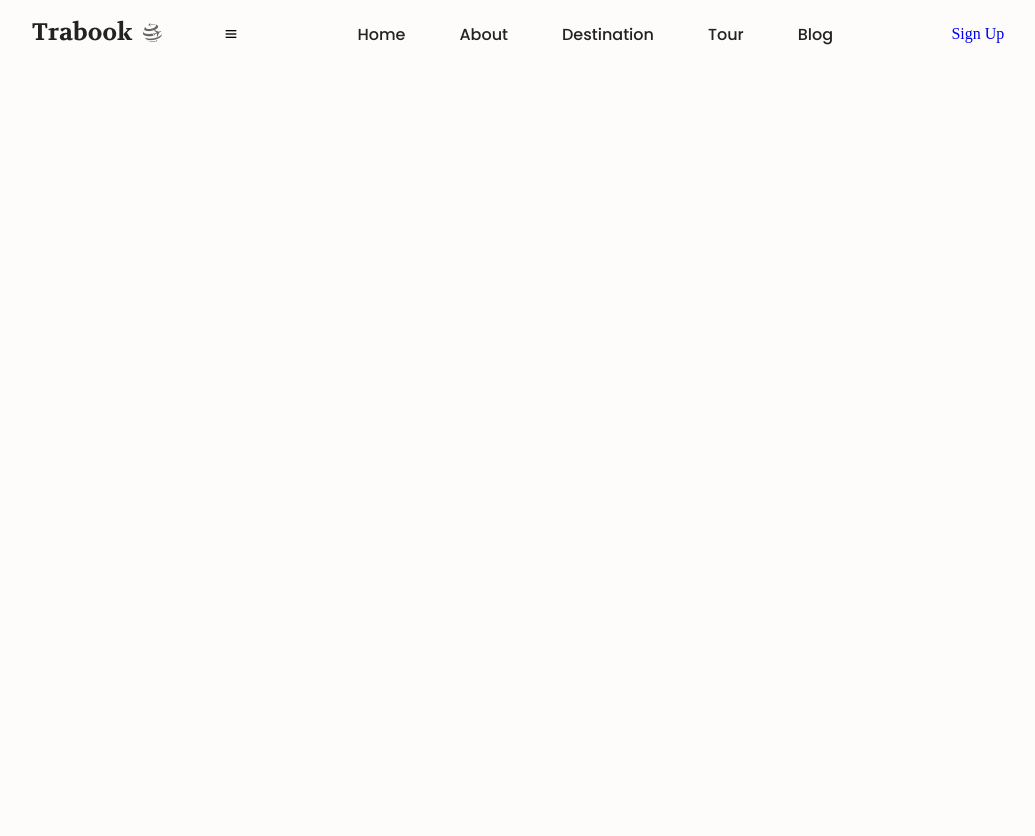
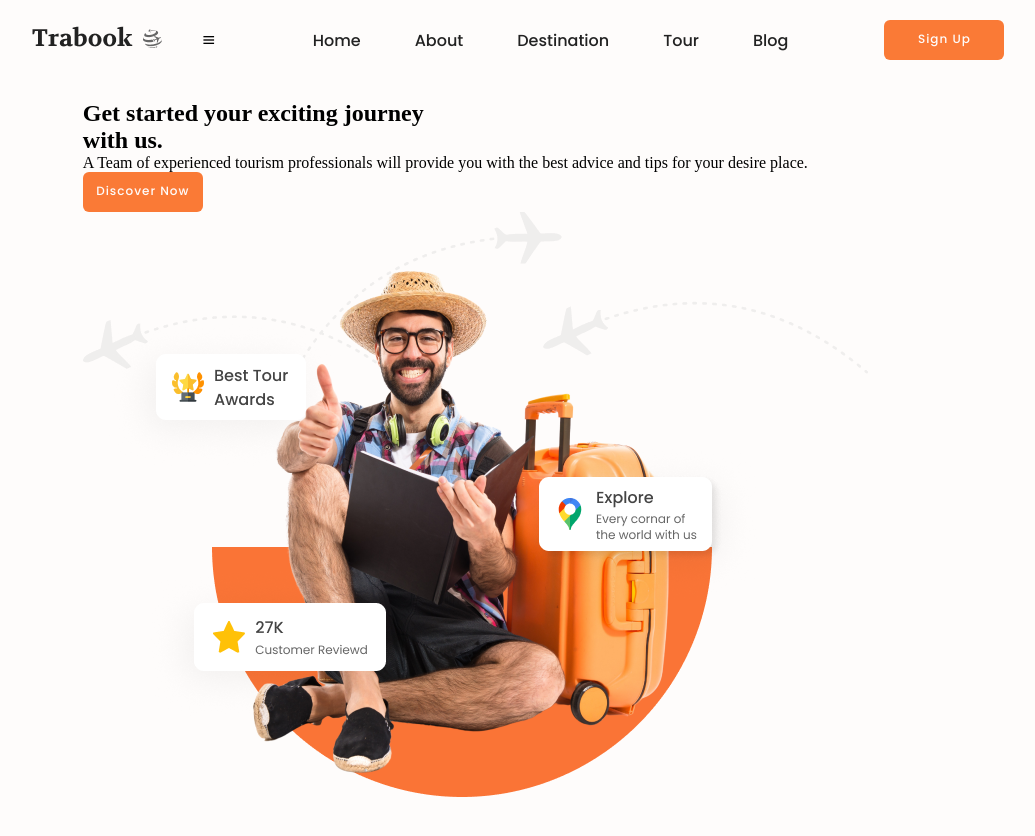
Before and after one commit to danilojduarte/WebSiteTrabook, a plain HTML site: page index.html in a window 1280 px wide. Shown: the whole page, without its empty margins (122-1157 px from the left). Before the commit the page ends 800 px from the top, so only its background shows below. Drawn offline with nearby package versions, Linux system fonts and the light colour scheme; a web font is replaced by a local one.

Commit message:
Criando section home

```diff
--- a/index.html
+++ b/index.html
@@ -44,8 +44,26 @@
             <li><a href="#blog">Blog</a></li>
         </ul>
 
-        <a href="#" class="top-btn">Sign Up</a>
+        <a href="#" class="btn">Sign Up</a>
     </header>
+
+    <!-- HOME -->
+    <section class="home" id="home">
+        <div class="home-texto">
+            <h1>
+                Get started your exciting <span>journey</span><br>
+                with us.
+            </h1>
+            <p>
+                A Team of experienced tourism professionals will provide you with the best advice and tips for your desire place.
+            </p>
+            <a href="#" class="btn">Discover Now</a>
+        </div>
+        <div class="home-img">
+            <img src="assets/home.png" alt="">
+        </div>
+
+    </section>
 
 
     <script src="js/script.js"></script>
--- a/styles/styles.css
+++ b/styles/styles.css
@@ -77,3 +77,25 @@ header {
 .navlist a:hover {
     color: var(--icons-color-3);
 }
+.btn {
+    width: 120px;
+    height: 40px;
+    display: flex;
+    display: inline-block;
+    padding: 10px 12px;
+    background: var(--bg-color-1);
+    /* border: 2px solid var(--main-color); */
+    border-radius: 6px;
+    color: var(--bg-color-2);
+    letter-spacing: 1px;
+    font-size: 12px;
+    font-family: var(--font-family-poppins);
+    text-align: center;
+
+    font-weight: 500;
+    transition: ease 0.5s;
+}
+.btn:hover {
+    color: var(--bg-color-1);
+    background: transparent;
+}
```
Also changed, not shown: assets/home.png (added).
